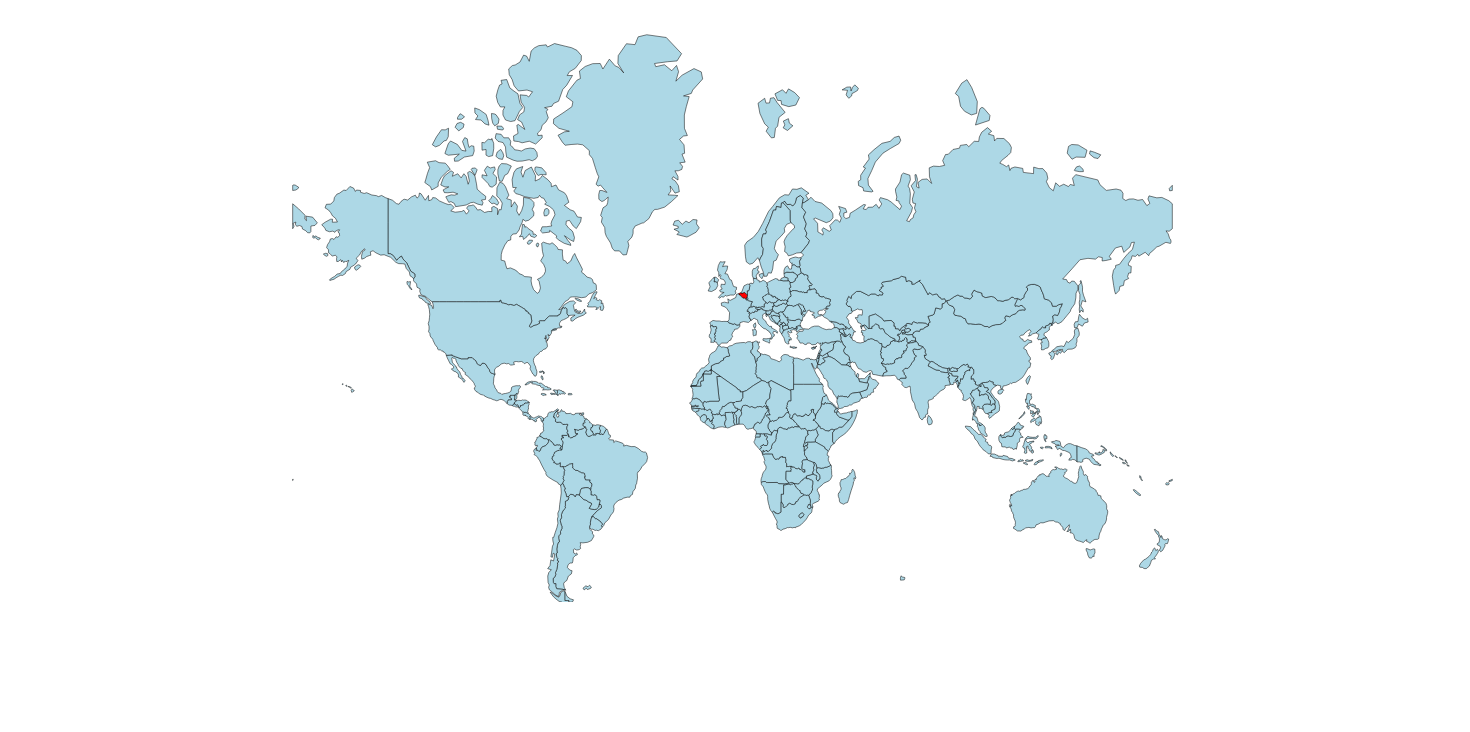
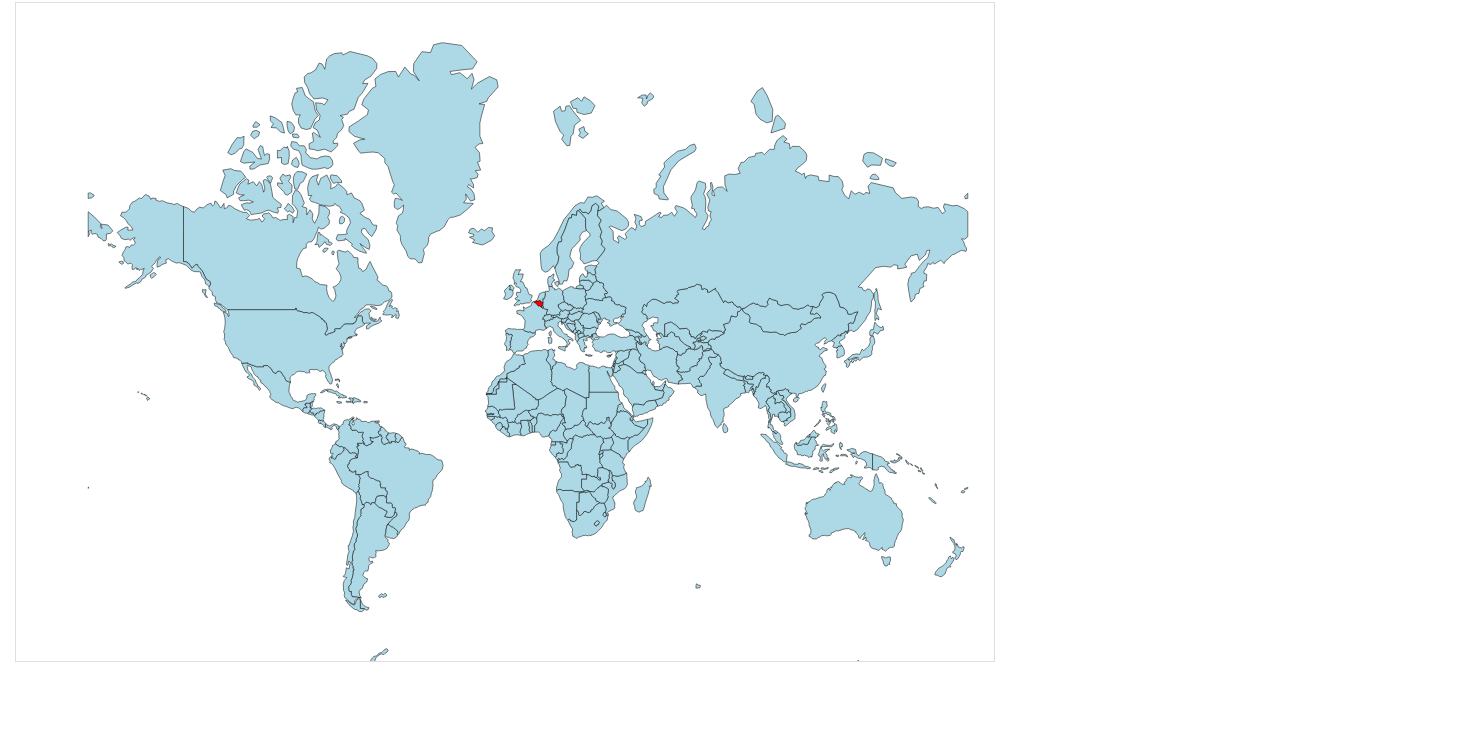
Before and after one commit to suen/GDP_Evolution, a plain HTML site: page index.html in a window 1280 px wide. Shown: the part 68-800 px from the top of the page, 1470 px wide, since content can reach past the window. Drawn offline with Linux system fonts and the light colour scheme.

Commit message:
Fix Styling

```diff
--- a/index.html
+++ b/index.html
@@ -13,6 +13,12 @@
 				fill: none;
 				pointer-events: all;
 			}
+
+			#svg-container{
+			}
+			#svg-container svg{
+				border: 1px solid #dfdfdf;
+			}
 		</style>
 
 	    <script src="js/angular.min.js"></script>
@@ -22,7 +28,7 @@
 
     </head>
     <body>
-		<div class="container full-frame" ng-app="gdpvisualisation" ng-controller="mainCtrl">
+		<div class="container-fluid" ng-app="gdpvisualisation" ng-controller="mainCtrl">
 			<h1>GDP Evolution</h1>
 
 			<div id="svg-container">
--- a/js/gdp-app.js
+++ b/js/gdp-app.js
@@ -14,13 +14,14 @@ app.filter('range', function() {
 	};
 });
 
-var margin = 75,
-	width = 1400 - margin,
-	height = 600 - margin;
+var marginSide = 150,
+	marginBottom = 70,
+	width = window.innerWidth,
+	height = window.innerHeight;
 
 var projection = d3.geo.mercator()
 					   .scale(140)
-					   .translate( [width / 2, height / 1.2]);
+					   .translate( [width / 2.5, height / 1.8]);
 var path = d3.geo.path().projection(projection);
 
 var zoom = d3.behavior.zoom()
@@ -35,8 +36,8 @@ function svg_init(){
 
 	svg = d3.select("#svg-container")
 		.append("svg")
-		.attr("width", width + margin)
-		.attr("height", height + margin)
+		.attr("width", width - 2*marginSide)
+		.attr("height", height - 2*marginBottom)
 
 	features = svg.append("g");
 
```
